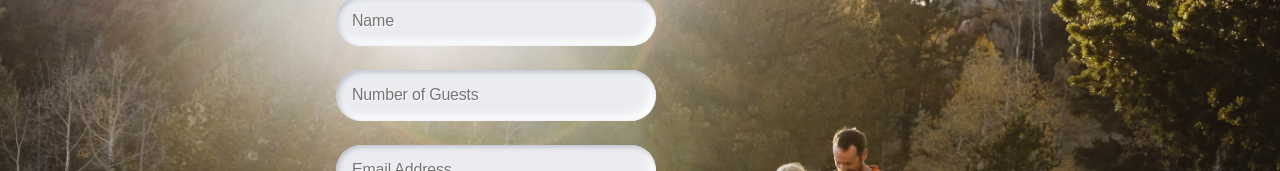
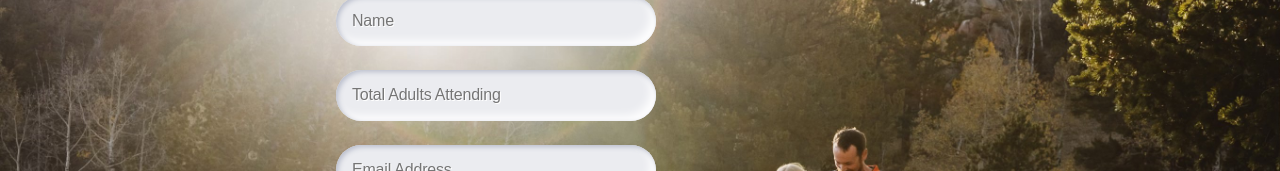
Before and after one commit to mdflynn/stieber-wedding, a React (Create React App) app: page /rsvp in a window 1280 px wide. Shown: the part 246-417 px from the top of the page. Built offline with nearby package versions, Linux system fonts and the light colour scheme.

Commit message:
update # of guests input

```diff
--- a/src/components/Rsvp/Rsvp.js
+++ b/src/components/Rsvp/Rsvp.js
@@ -81,7 +81,7 @@ const Rsvp = () => {
             className="form-input"
             type="number"
             min={0}
-            placeholder="Number of Guests"
+            placeholder="Total Adults Attending"
             value={guests}
             onChange={handleGuestChange}
           />
@@ -89,7 +89,7 @@ const Rsvp = () => {
         <label className="form-label">
           <input
             className="form-input"
-            type="text"
+            type="email"
             placeholder="Email Address"
             value={email}
             onChange={handleEmailChange}
```
